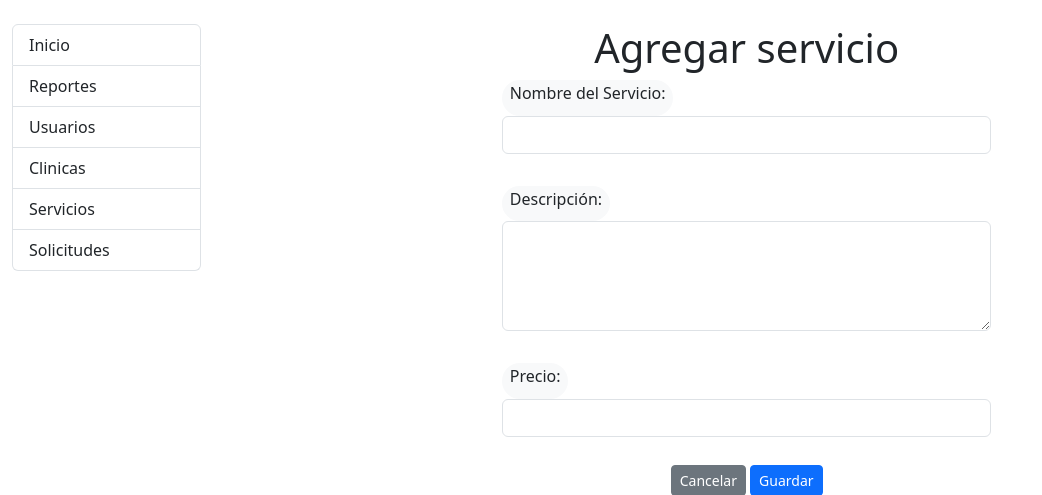
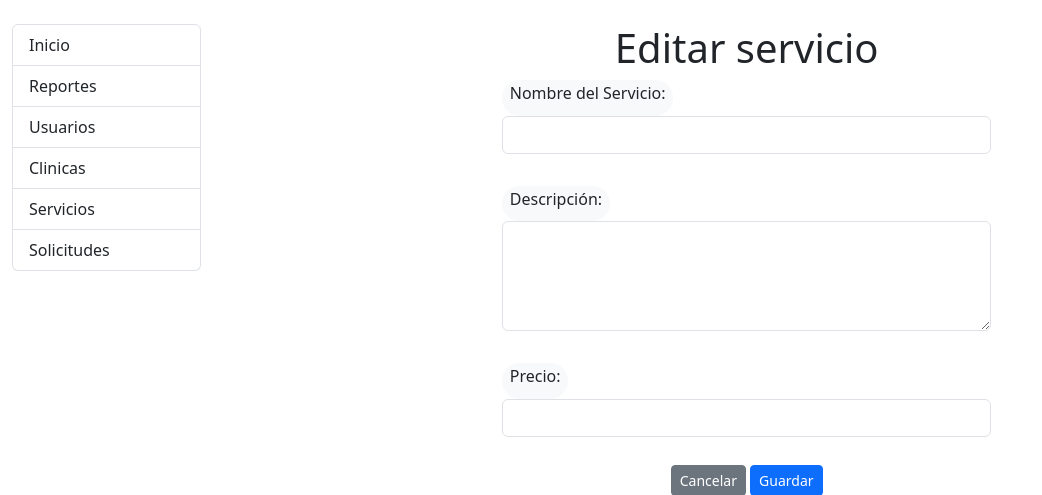
Before and after one commit to GRUPO12-DSI115/GRUPO12-DSI115, a Django app: template GestionVeterinarias/moduloGestionServicios/templates/gestiones/editarInfoServicio.html in a window 1280 px wide. Shown: the part 56-551 px from the top of the page, without its empty margins (0-1042 px from the left). Run offline with Django 4.2, Linux system fonts and the light colour scheme; the template is opened without the code that fills it, so the values that code supplies are empty; the visitor is signed in with stand-in values (Sample User, id 1); some libraries are stand-ins or nearby versions.

Commit message:
Templates

```diff
--- a/GestionVeterinarias/moduloGestionServicios/templates/gestiones/editarInfoServicio.html
+++ b/GestionVeterinarias/moduloGestionServicios/templates/gestiones/editarInfoServicio.html
@@ -3,7 +3,7 @@
   <div class="row">
     <div class="col-md-6 offset-md-3">
       <div class="text-center">
-        <h1>Agregar servicio</h1>
+        <h1>Editar servicio</h1>
       </div>
       <form method="post" enctype="multipart/form-data">
         {% csrf_token %}
```
